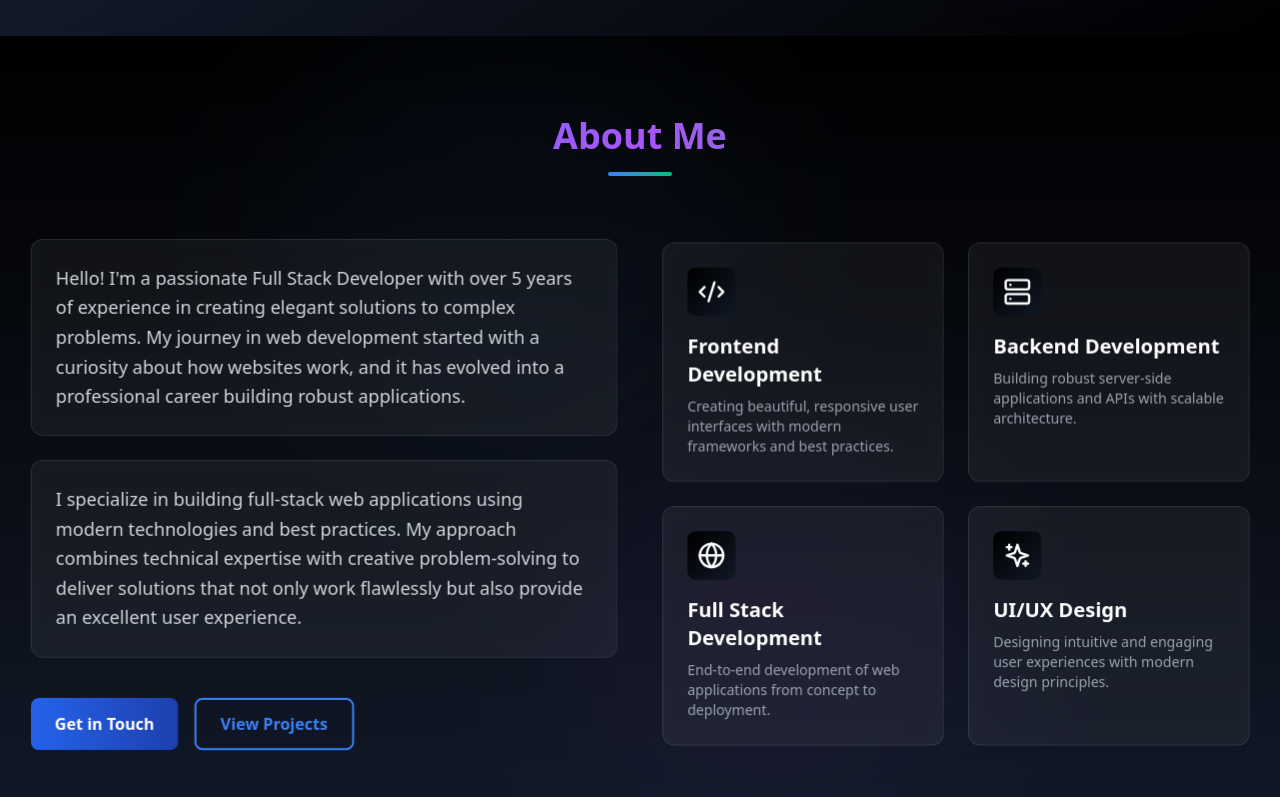
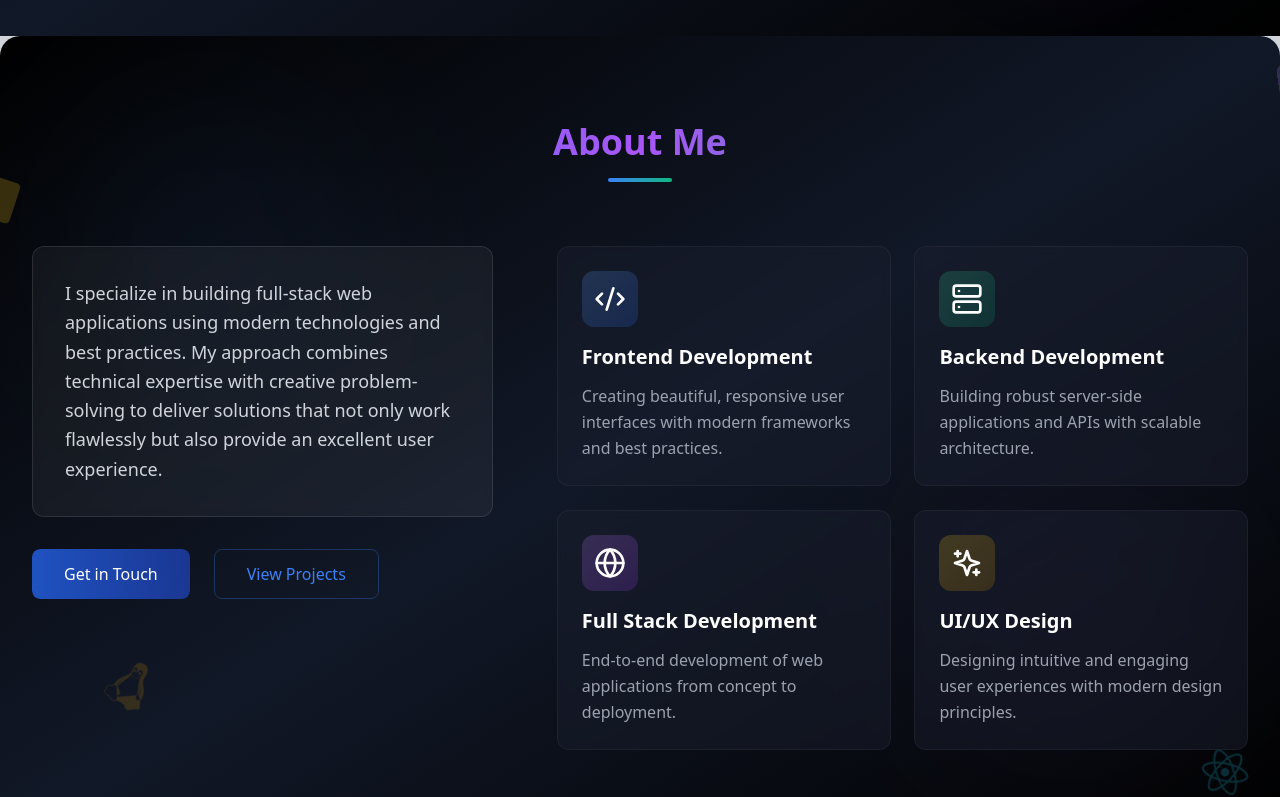
Before and after one commit to abuyork/Portfolio, a React (Vite) app: page / in a window 1280 px wide. Shown: the part 764-1561 px from the top of the page. Built offline with nearby package versions, Linux system fonts and the light colour scheme.

Commit message:
Modified About Comp.

```diff
--- a/src/components/About.tsx
+++ b/src/components/About.tsx
@@ -1,37 +1,47 @@
 import { Code2, Globe, Server, Sparkles } from 'lucide-react';
-import { motion, useAnimation, useInView } from 'framer-motion';
+import { motion, useAnimation, useInView, useScroll } from 'framer-motion';
 import { useEffect, useState, useRef } from 'react';
+import { AuthAnimatedBackground } from './common/AnimatedBackground';
 
 const About = () => {
   const controls = useAnimation();
   const sectionRef = useRef<HTMLElement>(null);
   const isInView = useInView(sectionRef, { once: false, margin: "-100px" });
   const [mousePosition, setMousePosition] = useState({ x: 0, y: 0 });
+  const containerRef = useRef<HTMLElement>(null);
+  useScroll({
+    target: containerRef,
+    offset: ["start start", "end start"]
+  });
 
   const services = [
     {
       icon: Code2,
       title: 'Frontend Development',
       description: 'Creating beautiful, responsive user interfaces with modern frameworks and best practices.',
-      color: 'blue',
+      gradientFrom: 'from-blue-400/20',
+      gradientTo: 'to-blue-600/20',
     },
     {
       icon: Server,
       title: 'Backend Development',
       description: 'Building robust server-side applications and APIs with scalable architecture.',
-      color: 'green',
+      gradientFrom: 'from-emerald-400/20',
+      gradientTo: 'to-emerald-600/20',
     },
     {
       icon: Globe,
       title: 'Full Stack Development',
       description: 'End-to-end development of web applications from concept to deployment.',
-      color: 'purple',
+      gradientFrom: 'from-purple-400/20',
+      gradientTo: 'to-purple-600/20',
     },
     {
       icon: Sparkles,
       title: 'UI/UX Design',
       description: 'Designing intuitive and engaging user experiences with modern design principles.',
-      color: 'yellow',
+      gradientFrom: 'from-yellow-400/20',
+      gradientTo: 'to-yellow-600/20',
     },
   ];
 
@@ -43,8 +53,8 @@ const About = () => {
 
   useEffect(() => {
     const handleMouseMove = (e: MouseEvent) => {
-      if (!sectionRef.current) return;
-      const rect = sectionRef.current.getBoundingClientRect();
+      if (!containerRef.current) return;
+      const rect = containerRef.current.getBoundingClientRect();
       const x = (e.clientX - rect.left - rect.width / 2) / rect.width;
       const y = (e.clientY - rect.top - rect.height / 2) / rect.height;
       setMousePosition({ x, y });
@@ -56,17 +66,13 @@ const About = () => {
 
   const parallaxStyle = (depth: number) => ({
     transform: `
-      perspective(2000px)
-      translateX(${mousePosition.x * depth * 30}px)
-      translateY(${mousePosition.y * depth * 30}px)
-      translateZ(${depth * 30}px)
-      rotateX(${mousePosition.y * depth * 5}deg)
-      rotateY(${mousePosition.x * depth * 5}deg)
+      translateX(${mousePosition.x * depth * 50}px)
+      translateY(${mousePosition.y * depth * 50}px)
+      translateZ(${depth * 50}px)
     `,
-    transition: 'transform 0.2s cubic-bezier(0.215, 0.61, 0.355, 1)',
+    transition: 'transform 0.1s cubic-bezier(0.215, 0.61, 0.355, 1)',
   });
 
-  // Text animation variants
   const textVariants = {
     hidden: { opacity: 0, y: 20 },
     visible: (i: number) => ({
@@ -80,43 +86,23 @@ const About = () => {
     })
   };
 
-  // Card animation variants
-  const cardVariants = {
-    hidden: { opacity: 0, scale: 0.8, rotateX: -30 },
-    visible: (i: number) => ({
-      opacity: 1,
-      scale: 1,
-      rotateX: 0,
-      transition: {
-        delay: i * 0.1,
-        duration: 0.8,
-        ease: [0.215, 0.61, 0.355, 1]
-      }
-    })
-  };
 
   return (
     <motion.section
       id="about"
-      ref={sectionRef}
-      className="py-20 bg-gradient-to-b from-black to-gray-900 text-white relative overflow-hidden preserve-3d"
-      initial="hidden"
-      animate={controls}
-      variants={{
-        hidden: { opacity: 0 },
-        visible: {
-          opacity: 1,
-          transition: {
-            staggerChildren: 0.2,
-            delayChildren: 0.3
-          }
-        }
+      ref={containerRef}
+      className="relative min-h-screen flex items-center justify-center bg-gradient-to-br from-black via-gray-900 to-black text-white overflow-hidden preserve-3d rounded-[20px]"
+      style={{
+        transformStyle: 'preserve-3d',
+        perspective: '2000px',
       }}
     >
-      {/* Background Effects with enhanced animation */}
-      <div className="absolute inset-0 overflow-hidden">
+      <AuthAnimatedBackground />
+
+      <div className="absolute inset-0 overflow-hidden preserve-3d">
         <motion.div
-          className="absolute top-0 left-1/4 w-96 h-96 bg-blue-500/10 rounded-full blur-3xl"
+          className="absolute top-20 left-20 w-64 h-64 bg-blue-500/10 rounded-full blur-3xl"
+          style={parallaxStyle(0.5)}
           animate={{
             scale: [1, 1.2, 1],
             opacity: [0.3, 0.5, 0.3],
@@ -129,7 +115,8 @@ const About = () => {
           }}
         />
         <motion.div
-          className="absolute bottom-0 right-1/4 w-96 h-96 bg-purple-500/10 rounded-full blur-3xl"
+          className="absolute bottom-20 right-20 w-64 h-64 bg-purple-500/10 rounded-full blur-3xl"
+          style={parallaxStyle(0.3)}
           animate={{
             scale: [1.2, 1, 1.2],
             opacity: [0.5, 0.3, 0.5],
@@ -143,58 +130,44 @@ const About = () => {
         />
       </div>
 
-      <div className="max-w-7xl mx-auto px-4 sm:px-6 lg:px-8 relative">
-        {/* Section Title with enhanced animation */}
+      <div className="max-w-7xl w-full mx-auto px-4 sm:px-6 lg:px-8 relative py-20">
         <motion.div
           className="text-center mb-16"
-          style={parallaxStyle(0.2)}
-          variants={textVariants}
-          custom={0}
+          style={parallaxStyle(0.4)}
+          initial={{ opacity: 0, y: 50 }}
+          whileInView={{ opacity: 1, y: 0 }}
+          viewport={{ once: false }}
+          transition={{ duration: 0.8, ease: [0.215, 0.61, 0.355, 1] }}
         >
           <motion.h2
             className="text-4xl font-bold mb-4 bg-clip-text text-transparent bg-gradient-to-r from-blue-500 via-purple-500 to-emerald-500"
             whileHover={{
-              scale: 1.05,
-              textShadow: "0 0 8px rgb(59, 130, 246, 0.5)"
+              backgroundSize: "200% 200%",
+              transition: { duration: 1 }
             }}
           >
             About Me
           </motion.h2>
           <motion.div
             className="w-16 h-1 bg-gradient-to-r from-blue-500 to-emerald-500 mx-auto rounded-full"
-            whileHover={{ scaleX: 1.5 }}
-            transition={{ duration: 0.3 }}
+            whileInView={{
+              width: ["0%", "4rem"],
+              transition: { duration: 0.8, ease: "easeOut" }
+            }}
           />
         </motion.div>
 
-        <div className="grid lg:grid-cols-2 gap-12 items-center">
-          {/* Text Content with enhanced animation */}
+        <div className="grid lg:grid-cols-[1fr,1.5fr] gap-16 items-start">
           <motion.div
-            className="space-y-6"
-            style={parallaxStyle(0.3)}
+            className="space-y-8"
+            style={parallaxStyle(0.2)}
           >
             <motion.p
-              variants={textVariants}
-              custom={1}
-              className="text-lg text-gray-300 leading-relaxed backdrop-blur-sm bg-white/5 p-6 rounded-xl border border-white/10"
+              className="text-lg text-gray-300 leading-relaxed backdrop-blur-sm bg-white/5 p-8 rounded-xl border border-white/10"
               whileHover={{
                 scale: 1.02,
-                backgroundColor: "rgba(255, 255, 255, 0.08)"
-              }}
-            >
-              Hello! I'm a passionate Full Stack Developer with over 5 years of experience in creating
-              elegant solutions to complex problems. My journey in web development started with a
-              curiosity about how websites work, and it has evolved into a professional career
-              building robust applications.
-            </motion.p>
-
-            <motion.p
-              variants={textVariants}
-              custom={2}
-              className="text-lg text-gray-300 leading-relaxed backdrop-blur-sm bg-white/5 p-6 rounded-xl border border-white/10"
-              whileHover={{
-                scale: 1.02,
-                backgroundColor: "rgba(255, 255, 255, 0.08)"
+                backgroundColor: "rgba(255, 255, 255, 0.08)",
+                transition: { duration: 0.3 }
               }}
             >
               I specialize in building full-stack web applications using modern technologies and
@@ -203,68 +176,101 @@ const About = () => {
               experience.
             </motion.p>
 
-            {/* Enhanced CTA Buttons */}
             <motion.div
-              className="flex gap-4 pt-4"
+              className="flex gap-6"
               variants={textVariants}
               custom={3}
             >
               <motion.a
                 href="#contact"
-                className="group relative inline-flex items-center px-6 py-3 overflow-hidden rounded-lg"
+                className="group relative inline-flex items-center px-8 py-3 overflow-hidden rounded-lg"
                 whileHover={{ scale: 1.05 }}
                 whileTap={{ scale: 0.95 }}
-                initial={{ opacity: 0, x: -20 }}
-                animate={{ opacity: 1, x: 0 }}
-                transition={{
-                  type: "spring",
-                  stiffness: 300,
-                  damping: 20
-                }}
               >
-                <div className="absolute inset-0 bg-gradient-to-r from-blue-600 to-blue-800 rounded-lg" />
+                <div className="absolute inset-0 bg-gradient-to-r from-blue-600 to-blue-800 rounded-lg opacity-80 group-hover:opacity-100 transition-opacity" />
+
                 <div className="absolute inset-0 bg-gradient-to-r from-blue-400 to-blue-600 rounded-lg opacity-0 group-hover:opacity-20 transition-opacity" />
-                <div className="relative z-10 font-semibold text-white">Get in Touch</div>
-                <div className="absolute inset-0 rounded-lg opacity-0 group-hover:opacity-20 transition-opacity duration-500 blur-xl bg-blue-500" />
+
+                <div className="absolute inset-0 rounded-lg opacity-0 group-hover:opacity-40 transition-opacity duration-500 blur-xl bg-blue-500" />
+
+                <span className="relative z-10 font-medium text-white">
+                  Get in Touch
+                </span>
+
+                <div className="absolute inset-0 translate-x-[-100%] group-hover:translate-x-[100%] transition-transform duration-1000 bg-gradient-to-r from-transparent via-white/20 to-transparent" />
               </motion.a>
 
               <motion.a
                 href="#projects"
-                className="group relative inline-flex items-center px-6 py-3 overflow-hidden rounded-lg border-2 border-blue-500"
+                className="group relative inline-flex items-center px-8 py-3 overflow-hidden rounded-lg border border-blue-500/30"
                 whileHover={{ scale: 1.05 }}
                 whileTap={{ scale: 0.95 }}
               >
-                <div className="absolute inset-0 bg-blue-500/0 group-hover:bg-blue-500/10 transition-colors duration-300" />
-                <span className="relative z-10 text-blue-500 font-semibold">View Projects</span>
+                <div className="absolute inset-0 bg-blue-500/0 group-hover:bg-blue-500/10 transition-colors duration-300 rounded-lg" />
+
+                <div className="absolute inset-0 rounded-lg opacity-0 group-hover:opacity-40 transition-opacity duration-500 blur-xl bg-blue-500/20" />
+
+                <span className="relative z-10 text-blue-500 font-medium group-hover:text-blue-400 transition-colors">
+                  View Projects
+                </span>
+
+                <div className="absolute inset-0 translate-x-[-100%] group-hover:translate-x-[100%] transition-transform duration-1000 bg-gradient-to-r from-transparent via-white/10 to-transparent" />
               </motion.a>
             </motion.div>
           </motion.div>
 
-          {/* Service Cards with enhanced 3D effect */}
           <motion.div
-            className="grid grid-cols-2 gap-6"
-            style={parallaxStyle(0.4)}
+            className="grid grid-cols-2 gap-6 preserve-3d"
+            style={parallaxStyle(0.3)}
           >
             {services.map((service, index) => (
               <motion.div
                 key={index}
-                variants={cardVariants}
-                custom={index}
+                className="group relative p-6 backdrop-blur-sm bg-[#1a1f2e]/50 rounded-xl border border-white/5"
+                initial={{ opacity: 0, y: 20, rotateX: -30 }}
+                whileInView={{ opacity: 1, y: 0, rotateX: 0 }}
                 whileHover={{
                   scale: 1.05,
-                  rotateX: mousePosition.y * 10,
-                  rotateY: mousePosition.x * 10,
-                  z: 50
+                  rotateY: 5,
+                  backgroundColor: "rgba(26, 31, 46, 0.8)",
                 }}
-                className="group p-6 backdrop-blur-sm bg-white/5 rounded-xl border border-white/10 hover:bg-white/10 transition-all duration-300 preserve-3d"
+                transition={{
+                  duration: 0.4,
+                  delay: index * 0.1,
+                  ease: [0.215, 0.61, 0.355, 1]
+                }}
               >
-                <div className={`w-12 h-12 rounded-lg bg-gradient-to-br from-${service.color}-400/20 to-${service.color}-600/20 p-2.5 mb-4 group-hover:from-${service.color}-400/30 group-hover:to-${service.color}-600/30 transition-colors duration-300`}>
+                <motion.div
+                  className="absolute -inset-[1px] bg-gradient-to-r from-transparent via-white/5 to-transparent rounded-xl opacity-0 group-hover:opacity-100"
+                  initial={{ boxShadow: "none" }}
+                  whileHover={{
+                    boxShadow: `
+                      0 0 20px 2px rgba(255, 255, 255, 0.1),
+                      inset 0 0 20px 2px rgba(255, 255, 255, 0.1)
+                    `
+                  }}
+                  transition={{ duration: 0.3 }}
+                />
+
+                <motion.div
+                  className="absolute -inset-2 rounded-xl opacity-0 group-hover:opacity-100"
+                  initial={{ boxShadow: "none" }}
+                  whileHover={{
+                    boxShadow: `
+                      10px 10px 20px rgba(0, 0, 0, 0.2),
+                      -10px -10px 20px rgba(255, 255, 255, 0.05)
+                    `
+                  }}
+                  transition={{ duration: 0.3 }}
+                />
+
+                <div className={`relative z-10 w-14 h-14 rounded-xl bg-gradient-to-br ${service.gradientFrom} ${service.gradientTo} p-3 mb-4`}>
                   <service.icon className="w-full h-full text-white" />
                 </div>
-                <h3 className="text-xl font-semibold mb-2 text-white group-hover:text-blue-400 transition-colors duration-200">
+                <h3 className="relative z-10 text-xl font-semibold mb-3 text-white">
                   {service.title}
                 </h3>
-                <p className="text-gray-400 text-sm group-hover:text-gray-300 transition-colors duration-200">
+                <p className="relative z-10 text-gray-400 text-base leading-relaxed">
                   {service.description}
                 </p>
               </motion.div>
```
